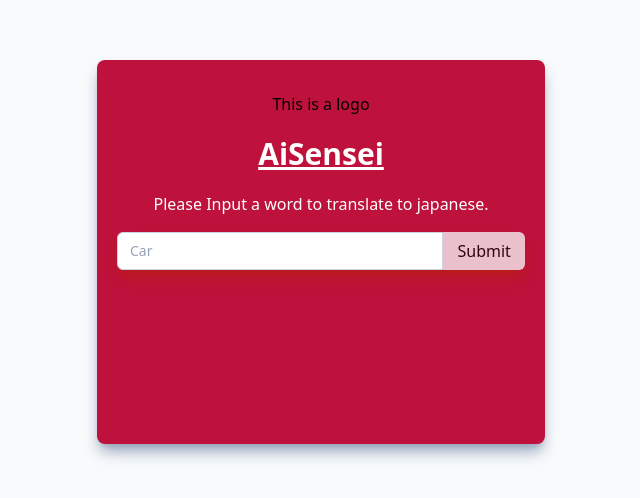
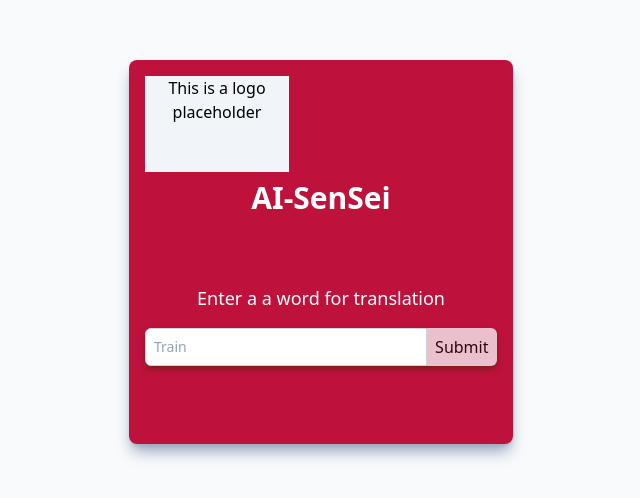
Before and after one commit to lzs95/AI-Sensei, a Next.js app in the folder aisensei-fe/: page / in a window 1280 px wide. Shown: the part 148-646 px from the top of the page, without its empty margins (319-959 px from the left). Built offline with nearby package versions, Linux system fonts and the light colour scheme.

Commit message:
Chore re-organization of components

```diff
--- a/aisensei-fe/pages/form.tsx
+++ b/aisensei-fe/pages/form.tsx
@@ -9,22 +9,22 @@ interface FormProps {
 
 const Form: React.FC<FormProps> = (props) => {
   return (
-    <div className="flex flex-col justify-center">
-      <h2 className="text-white flex justify-center ">
-        Please Input a word to translate to japanese.
+    <>
+      <h2 className="text-white text-center text-lg ">
+        Enter a a word for translation
       </h2>
-      <div className="flex justify-center flex-row mt-4 shadow-lg shadow-red-700 rounded-md">
+
+      <div className="flex justify-center flex-row mt-4 shadow-md shadow-red-900 rounded-md">
         <input
           onChange={(e) => props.setUserInput(e.currentTarget.value)}
           value={props.userInput}
-          className=" px-3 py-2 w-4/5  bg-white border border-slate-300  text-sm  placeholder-slate-400
-    focus:outline-none focus:border-sky-500 focus:ring-1 focus:ring-sky-500 rounded-l-md"
+          className=" px-2 py-2 w-4/5 h-auto  bg-white border border-slate-300  text-sm  placeholder-slate-400
+    focus:outline-none focus:border-rose-200 focus:ring-2 focus:ring-rose-500 rounded-l-md"
           type="text"
-          placeholder="Car"
+          placeholder="Train"
           required
         />
         <button
-          // !props.userInput
           disabled={!props.userInput || props.loading}
           className=" w-1/5 h-auto bg-slate-50 disabled:opacity-75 rounded-r-md"
           onClick={props.handleSubmit}
@@ -32,7 +32,7 @@ const Form: React.FC<FormProps> = (props) => {
           Submit
         </button>
       </div>
-    </div>
+    </>
   );
 };
 
--- a/aisensei-fe/pages/index.tsx
+++ b/aisensei-fe/pages/index.tsx
@@ -40,12 +40,17 @@ const Home: NextPage = () => {
   };
 
   return (
-    <div className="flex h-screen bg-slate-50">
-      <div className=" max-w-md m-auto p-5  align-middle bg-rose-700 shadow-lg shadow-slate-400 rounded-lg w-3/6 h-96">
-        <h1 className="flex justify-center mt-3">This is a logo</h1>
-        <h1 className="flex justify-center text-3xl text-white font-bold underline my-5">
-          AiSensei
+    <div className="flex h-screen  bg-slate-50">
+      <div className="max-w-md w-96 m-auto">
+        <div className="flex flex-col bg-rose-700 shadow-lg shadow-slate-400 rounded-lg  h-96 p-4">
+          <h1 className="text-center bg-slate-100 w-36 h-24">
+            This is a logo placeholder
           </h1>
+          <h1 className="text-center text-3xl text-white font-bold  mt-2 mb-8">
+            AI-SenSei
+          </h1>
+
+          <div className="flex justify-center flex-col mt-9">
             {!showResult ? (
               <Form
                 userInput={userInput}
@@ -63,6 +68,8 @@ const Home: NextPage = () => {
             {err && <p>Error</p>}
           </div>
         </div>
+      </div>
+    </div>
   );
 };
 
--- a/aisensei-fe/pages/results.tsx
+++ b/aisensei-fe/pages/results.tsx
@@ -15,7 +15,7 @@ const Results: React.FC<ResultProps> = (props) => {
       return (
         <span
           key={index}
-          className="flex bg-slate-100 font-bold text-xl  items-center justify-center h-44 w-44 rounded-md shadow-md shadow-slate-500 m-2 select-none"
+          className="flex bg-slate-100 font-bold text-xl  items-center justify-center h-12 w-12 rounded-md shadow-md shadow-slate-500 m-2 select-none"
         >
           {element}
         </span>
@@ -26,7 +26,7 @@ const Results: React.FC<ResultProps> = (props) => {
   return (
     <div className="flex flex-col items-center w-full h-full ">
       {/* <p>{props.words.join(" ,")}</p> */}
-      <div className=" flex flex-row flex-wrap w-96 h-96 bg-slate-200">
+      <div className=" flex flex-row flex-wrap w-96  bg-slate-200  justify-center">
         <p className="flex bg-red-600 font-bold text-xl  items-center justify-center w-full h-1/6 rounded-md shadow-md shadow-slate-500 m-2 text-white">
           {props.userInputText}
         </p>
```
Lines whose indentation alone changed are shown as unchanged.
